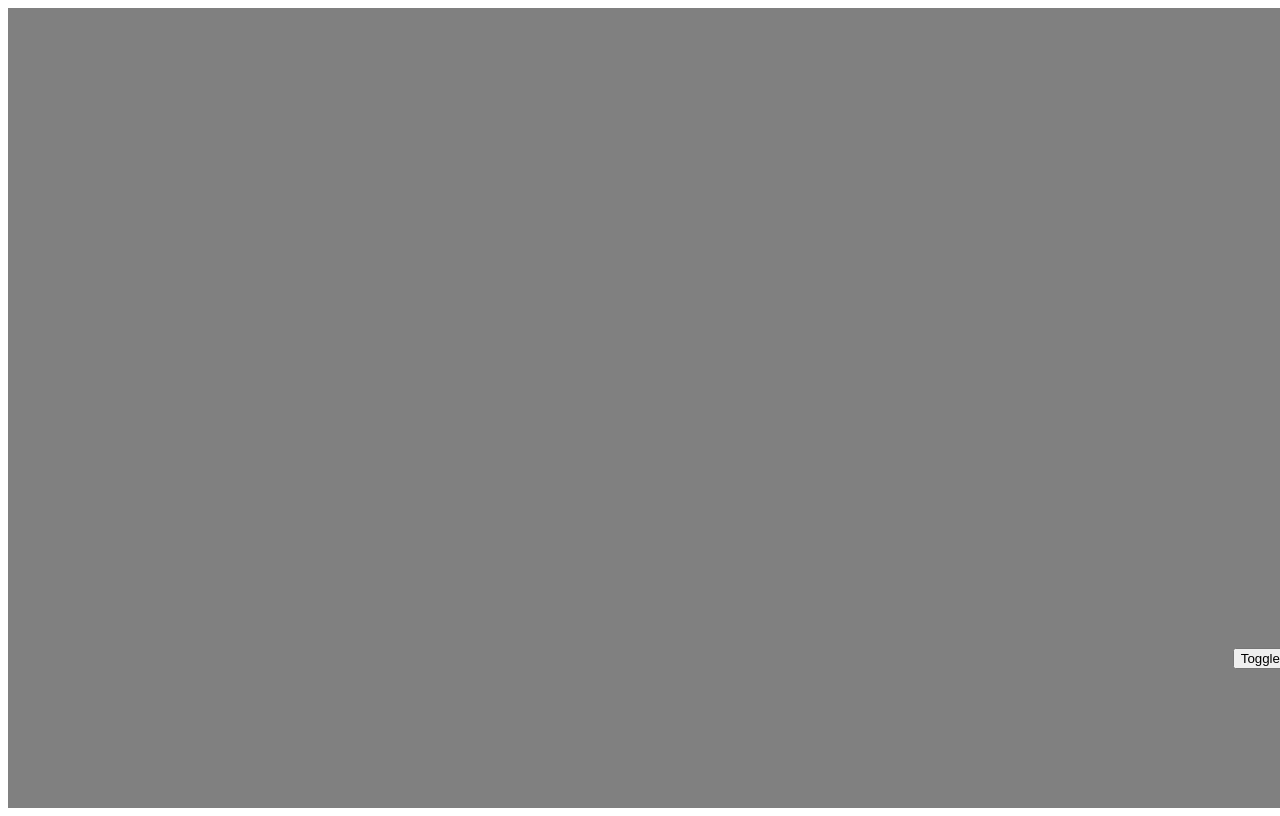
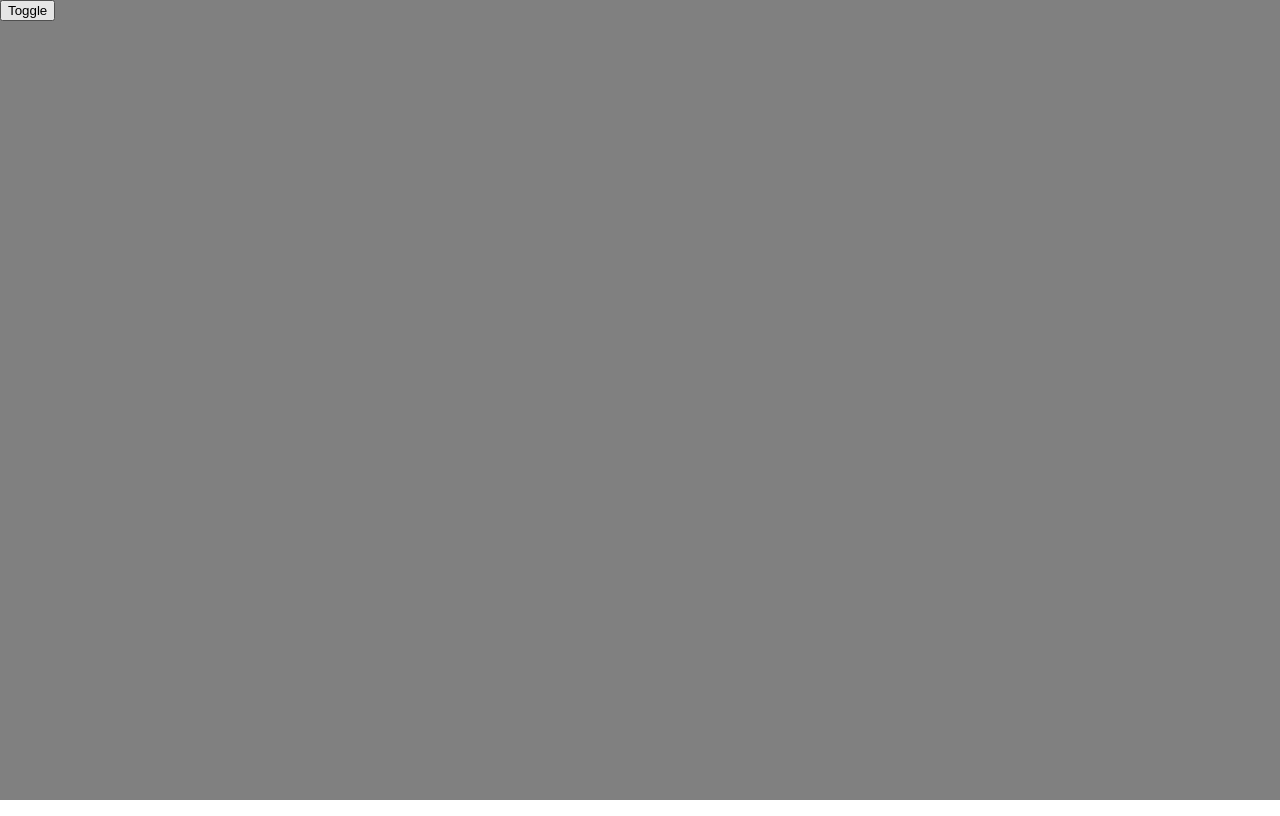
Before and after one commit to grzegorczykmichal/MenuMore, a React app: page / in a window 1280 px wide. Built offline with nearby package versions, Linux system fonts and the light colour scheme.

Commit message:
Improved dynamic styling
Transform upwards considering trigger height

```diff
--- a/src/index.js
+++ b/src/index.js
@@ -15,20 +15,18 @@ class Menu extends React.Component {
         this.props.trigger === target || this.props.onHide();
       }
     });
+
     const listBCR = this.list.getBoundingClientRect();
+    const triggerBCR = this.props.trigger.getBoundingClientRect();
 
     const offsetY =
       window.innerHeight - (listBCR.y + listBCR.height) < 0
-        ? -listBCR.height
+        ? -listBCR.height + triggerBCR.height
         : 0;
     const offsetX =
-      window.innerWidth - (listBCR.x + listBCR.width) < 0 ? -listBCR.width : 0;
-
-    console.log({
-      offsetY,
-      offsetX
-    });
-
+      window.innerWidth - (listBCR.x + listBCR.width) < 0
+        ? window.innerWidth - (listBCR.x + listBCR.width)
+        : 0;
     this.setState({
       offsetY,
       offsetX
@@ -83,8 +81,6 @@ class App extends React.Component {
 
     return (
       <div className="App">
-        <div style={{ height: "20rem" }} />
-        <div style={{ height: "20rem" }} />
         <button
           className="Button"
           ref={node => (this.trigger = node)}
--- a/src/styles.css
+++ b/src/styles.css
@@ -1,7 +1,12 @@
+body {
+  padding: 0;
+  margin: 0;
+}
+
 .App {
   font-family: sans-serif;
   text-align: center;
-  width: 100vw;
+  width: 100%;
   height: 100vh;
   background: gray;
   margin: auto;
@@ -28,6 +33,7 @@
 .Menu li {
   padding: 0.75rem 1rem;
   cursor: pointer;
+  white-space: nowrap;
 }
 
 .Menu li:hover {
@@ -35,5 +41,5 @@
 }
 
 .Button {
-  float: right;
+  float: left;
 }
```
